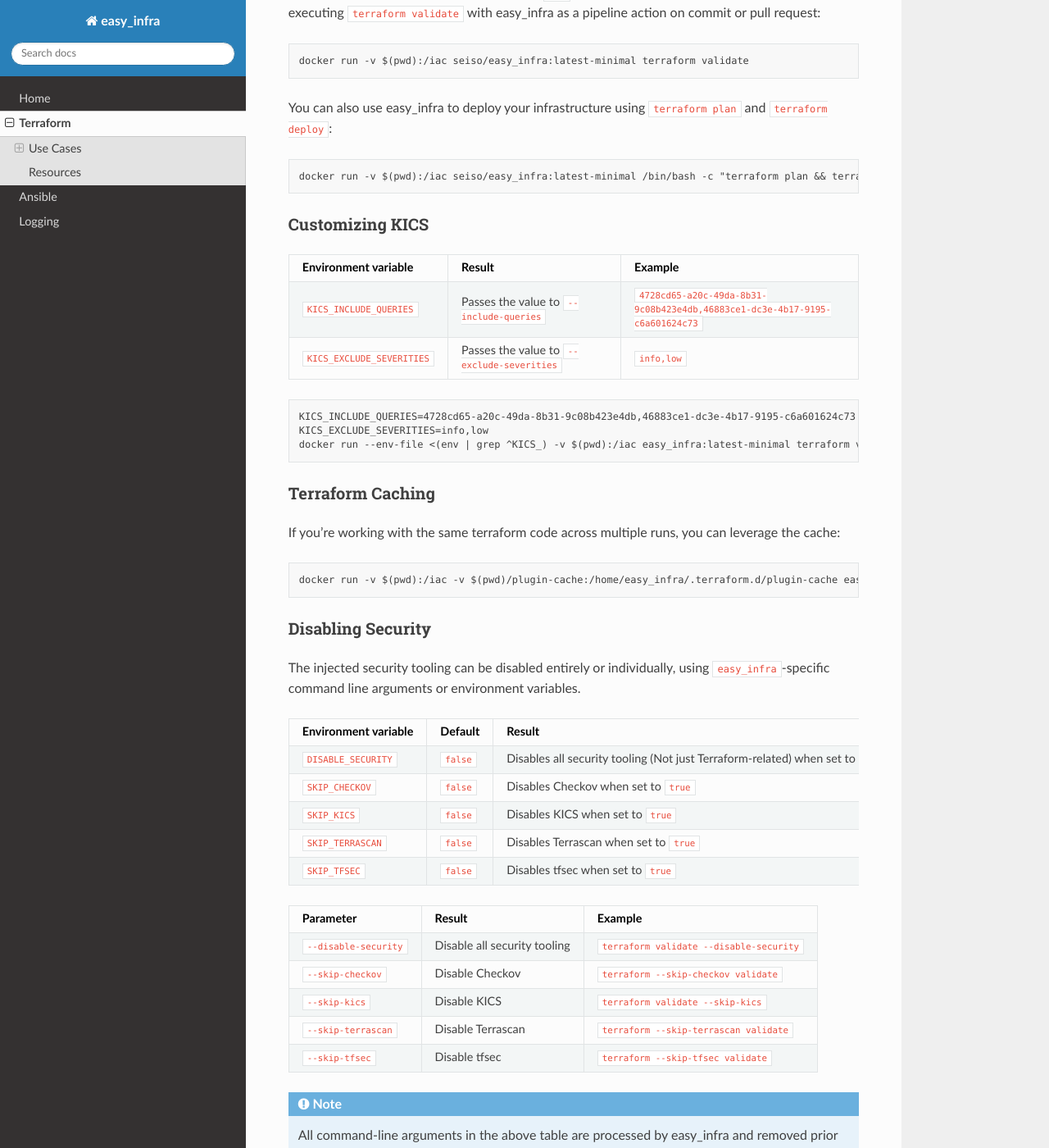
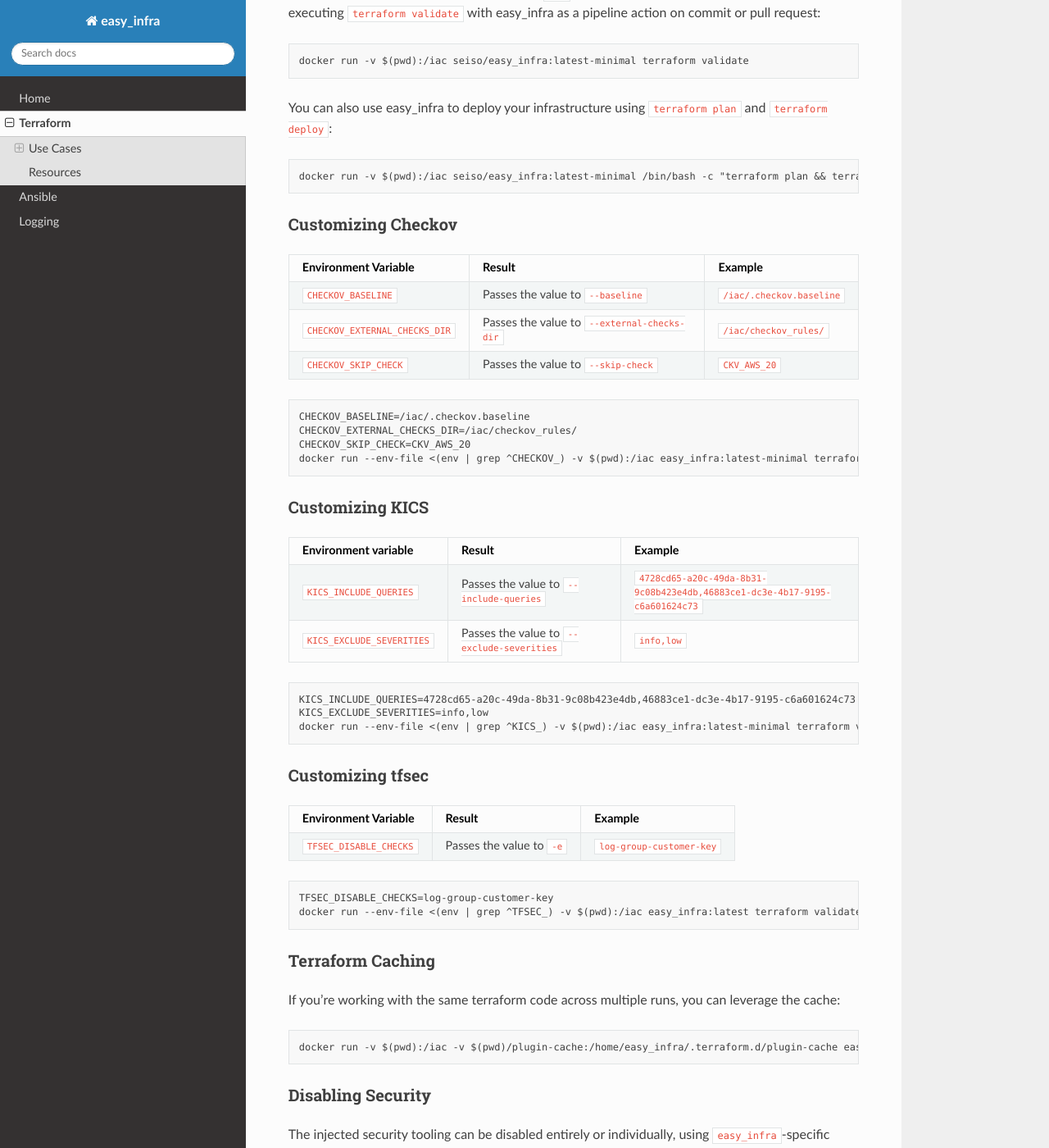
Before and after one commit to SeisoLLC/easy_infra, a Sphinx documentation site: the page built from docs/Terraform/index.rst, in a window 1280 px wide and 1400 px high, scrolled down 629 px. Shown: the whole window at 82% size. Built offline with Sphinx 7.4.7 and the Read the Docs theme 2.0.0, drawn with Linux system fonts in a browser that asks for light colours.

Commit message:
Add Checkov baseline support and true up docs

```diff
--- a/docs/Terraform/index.rst
+++ b/docs/Terraform/index.rst
@@ -2,41 +2,56 @@
 Terraform
 *********
 
-`Terraform <https://github.com/hashicorp/terraform>`_ enables you to safely and
-predictably create, change, and improve infrastructure.
+`Terraform <https://github.com/hashicorp/terraform>`_ enables you to safely and predictably create, change, and improve infrastructure.
 
-The ``easy_infra`` project includes and secures Terraform as a component due to
-its popularity and versitility in provisioning and updating environments as
-Infrastructure as Code (IaC).
+The ``easy_infra`` project includes and secures Terraform as a component due to its popularity and versitility in provisioning and updating
+environments as Infrastructure as Code (IaC).
 
-``easy_infra``'s Terraform security uses tools such as `KICS
-<https://kics.io/>`_, `Checkov <https://www.checkov.io/>`_, `tfsec
-<https://tfsec.dev/>`_, and `Terrascan
-<https://www.accurics.com/products/terrascan/>`_ to semi-transparently assess
-the provided IaC against the defined security policy.
+``easy_infra``'s Terraform security uses tools such as `KICS <https://kics.io/>`_, `Checkov <https://www.checkov.io/>`_, `tfsec
+<https://tfsec.dev/>`_, and `Terrascan <https://www.accurics.com/products/terrascan/>`_ to semi-transparently assess the provided IaC against the
+defined security policy.
 
-Varying levels of Terraform security are included in the ``easy_infra`` tags,
-including minimal, aws, az, and latest.  For more information, see
+Varying levels of Terraform security are included in the ``easy_infra`` tags, including minimal, aws, az, and latest.  For more information, see
 `Disabling Security`_ below.
 
 .. note::
-    In the minimal, aws, and az images, only the KICS and Checkov security tools are
-    available.  All other security tools will be skipped.
+    In the minimal, aws, and az images, only the KICS and Checkov security tools are available.  All other security tools will be skipped.
 
 
 Use Cases
 ---------
 
-If you use Software Version Control (such as ``git``) to manage your Terraform
-IaC, consider executing ``terraform validate`` with easy_infra as a pipeline
-action on commit or pull request::
+If you use Software Version Control (such as ``git``) to manage your Terraform IaC, consider executing ``terraform validate`` with easy_infra as a
+pipeline action on commit or pull request::
 
     docker run -v $(pwd):/iac seiso/easy_infra:latest-minimal terraform validate
 
-You can also use easy_infra to deploy your infrastructure using ``terraform
-plan`` and ``terraform deploy``::
+You can also use easy_infra to deploy your infrastructure using ``terraform plan`` and ``terraform deploy``::
 
     docker run -v $(pwd):/iac seiso/easy_infra:latest-minimal /bin/bash -c "terraform plan && terraform apply -auto-approve"
+
+
+Customizing Checkov
+^^^^^^^^^^^^^^^^^^^
+
++---------------------------------+-----------------------------------------------+----------------------------+
+| Environment Variable            | Result                                        | Example                    |
++=================================+===============================================+============================+
+| ``CHECKOV_BASELINE``            | Passes the value to ``--baseline``            | ``/iac/.checkov.baseline`` |
++---------------------------------+-----------------------------------------------+----------------------------+
+| ``CHECKOV_EXTERNAL_CHECKS_DIR`` | Passes the value to ``--external-checks-dir`` | ``/iac/checkov_rules/``    |
++---------------------------------+-----------------------------------------------+----------------------------+
+| ``CHECKOV_SKIP_CHECK``          | Passes the value to ``--skip-check``          | ``CKV_AWS_20``             |
++---------------------------------+-----------------------------------------------+----------------------------+
+
+
+::
+
+    CHECKOV_BASELINE=/iac/.checkov.baseline
+    CHECKOV_EXTERNAL_CHECKS_DIR=/iac/checkov_rules/
+    CHECKOV_SKIP_CHECK=CKV_AWS_20
+    docker run --env-file <(env | grep ^CHECKOV_) -v $(pwd):/iac easy_infra:latest-minimal terraform validate
+
 
 Customizing KICS
 ^^^^^^^^^^^^^^^^
@@ -56,6 +71,23 @@
     KICS_EXCLUDE_SEVERITIES=info,low
     docker run --env-file <(env | grep ^KICS_) -v $(pwd):/iac easy_infra:latest-minimal terraform validate
 
+
+Customizing tfsec
+^^^^^^^^^^^^^^^^^
+
++--------------------------+----------------------------+----------------------------+
+| Environment Variable     | Result                     | Example                    |
++==========================+============================+============================+
+| ``TFSEC_DISABLE_CHECKS`` | Passes the value to ``-e`` | ``log-group-customer-key`` |
++--------------------------+----------------------------+----------------------------+
+
+
+::
+
+    TFSEC_DISABLE_CHECKS=log-group-customer-key
+    docker run --env-file <(env | grep ^TFSEC_) -v $(pwd):/iac easy_infra:latest terraform validate
+
+
 Terraform Caching
 ^^^^^^^^^^^^^^^^^
 
@@ -63,6 +95,7 @@
 leverage the cache::
 
     docker run -v $(pwd):/iac -v $(pwd)/plugin-cache:/home/easy_infra/.terraform.d/plugin-cache easy_infra:latest-minimal /bin/bash -c "terraform init; terraform validate"
+
 
 Disabling Security
 ^^^^^^^^^^^^^^^^^^
@@ -99,19 +132,15 @@
 +------------------------+------------------------------+-------------------------------------------+
 
 .. note::
-    All command-line arguments in the above table are processed by easy_infra
-    and removed prior to passing parameters to Terraform commands.
+    All command-line arguments in the above table are processed by easy_infra and removed prior to passing parameters to Terraform commands.
 
 
 Autodetecting files
 ^^^^^^^^^^^^^^^^^^^
 
-If you'd like to autodetect where your Terraform files exist and run the
-provided command in each of those detected folders, this is the feature for
-you.  This is useful in cases where there is a single repository containing
-folders which store varying terraform files, and you would like to run a
-command (or series of commands) on all of them without needing to maintain a
-method of looping through them yourself.
+If you'd like to autodetect where your Terraform files exist and run the provided command in each of those detected folders, this is the feature for
+you.  This is useful in cases where there is a single repository containing folders which store varying terraform files, and you would like to run a
+command (or series of commands) on all of them without needing to maintain a method of looping through them yourself.
 
 +----------------------+-----------+--------------------------------------------------------------------+
 | Environment variable | Default   | Result                                                             |
@@ -126,10 +155,8 @@
 Resources
 ---------
 
-Configuring custom checks can be done by leveragin the robust Rego language,
-maintained by the, Open Policy Agent (OPA) offers useful resources for cloud
-native infrastructure administrators.  Their example Terraform workflow is
-available `here  <https://www.openpolicyagent.org/docs/latest/terraform/>`_.
+Configuring custom checks can be done by leveragin the robust Rego language, maintained by the, Open Policy Agent (OPA) offers useful resources for
+cloud native infrastructure administrators.  Their example Terraform workflow is available `here
+<https://www.openpolicyagent.org/docs/latest/terraform/>`_.
 
-OPA also hosts `The Rego Playground <https://play.openpolicyagent.org/>`_ for
-testing custom Terrascan rules.
+OPA also hosts `The Rego Playground <https://play.openpolicyagent.org/>`_ for testing custom Terrascan rules.
--- a/easy_infra.yml
+++ b/easy_infra.yml
@@ -5,6 +5,7 @@
     checkov:
       command: checkov -d . --download-external-modules True --no-guide
       customizations:
+        CHECKOV_BASELINE: --baseline
         CHECKOV_EXTERNAL_CHECKS_DIR: --external-checks-dir
         CHECKOV_SKIP_CHECK: --skip-check
       description: directory scan
```
Also changed, not shown: 1 other file.
